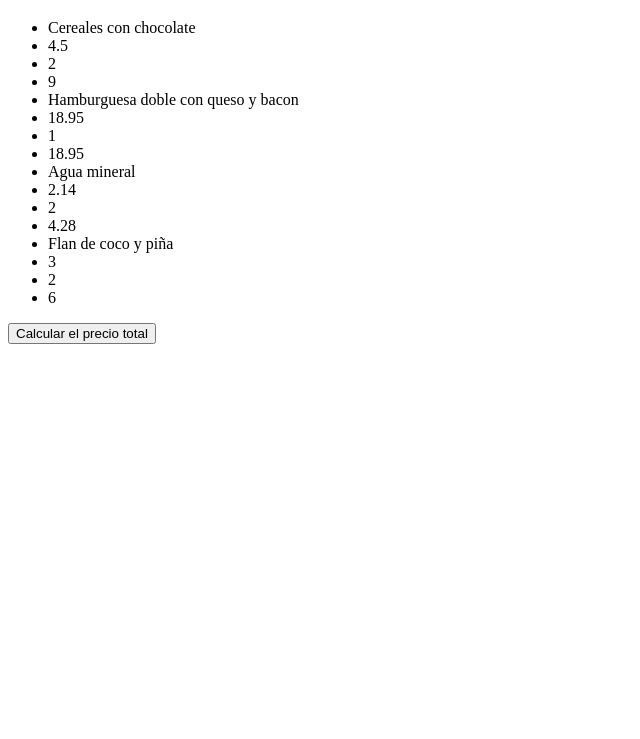
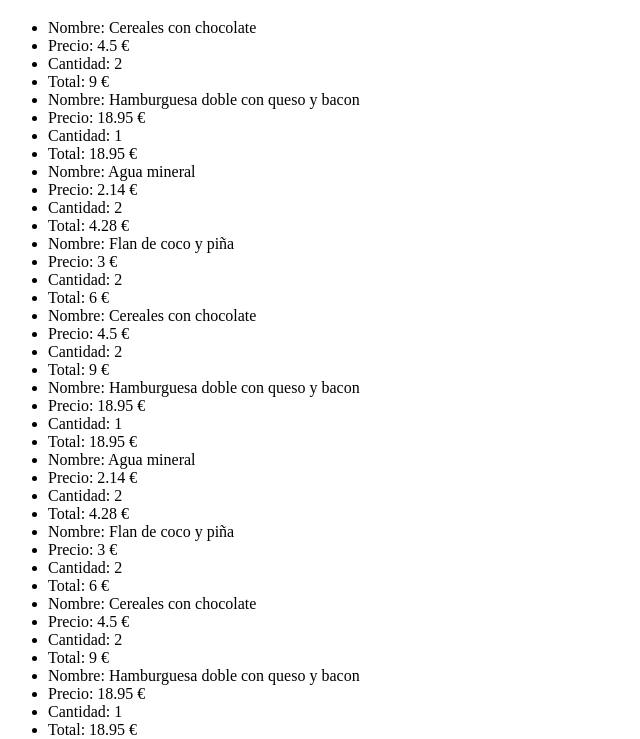
Before and after one commit to Adalab/listadelacompraJS, a plain HTML site: page index.html in a window 1280 px wide. Shown: the part 61-800 px from the top of the page, without its empty margins (0-640 px from the left). Drawn offline with Linux system fonts and the light colour scheme.

Commit message:
function map

```diff
--- a/index.html
+++ b/index.html
@@ -4,7 +4,8 @@
 	<meta charset="UTF-8">
 	<meta name="viewport" content="width=device-width, initial-scale=1.0">
 	<meta http-equiv="X-UA-Compatible" content="ie=edge">
-	<title>Document</title>
+	<link rel="stylesheet" href="css/main.css">
+	<title>Lista de la compra</title>
 </head>
 <body>
 	<div>
--- a/js/main.js
+++ b/js/main.js
@@ -37,18 +37,34 @@ var shoppingList = [
   }
 ];
 
+var listShop = shoppingList.map(function() {
 
-for (var i = 0; i < shoppingList.length; i++) {
+ for (var i = 0; i < shoppingList.length; i++) {
 
-	menuLi += '<li class="menu-item">' + shoppingList[i].product + '</li>';
-	menuLi += '<li class="menu-item">' + shoppingList[i].price + '</li>';
-	menuLi += '<li class="menu-item">' + shoppingList[i].quantity + '</li>';
-	menuLi += '<li class="menu-item">' + shoppingList[i].price * shoppingList[i].quantity + '</li>';
+	menuLi += '<li class="menu-item">Nombre: ' + shoppingList[i].product + '</li>';
+	menuLi += '<li class="menu-item">Precio: ' + shoppingList[i].price + ' €</li>';
+	menuLi += '<li class="menu-item">Cantidad: ' + shoppingList[i].quantity + '</li>';
+	menuLi += '<li class="menu-item">Total: ' + shoppingList[i].price * shoppingList[i].quantity + ' €</li>';
 
-}
+  }
+});
 
 productsList.innerHTML = menuLi;
 
+
+// for (var i = 0; i < shoppingList.length; i++) {
+//
+// 	menuLi += '<li class="menu-item">Nombre: ' + shoppingList[i].product + '</li>';
+// 	menuLi += '<li class="menu-item">Precio: ' + shoppingList[i].price + ' €</li>';
+// 	menuLi += '<li class="menu-item">Cantidad: ' + shoppingList[i].quantity + '</li>';
+// 	menuLi += '<li class="menu-item">Total: ' + shoppingList[i].price * shoppingList[i].quantity + ' €</li>';
+//
+// }
+//
+// productsList.innerHTML = menuLi;
+
+
+//CALCULAR EL TOTAL
 function totalPrice(){
     var total = 0;
     for(var i = 0; i < shoppingList.length; i++){
```
Also changed, not shown: css/main.css (added).
